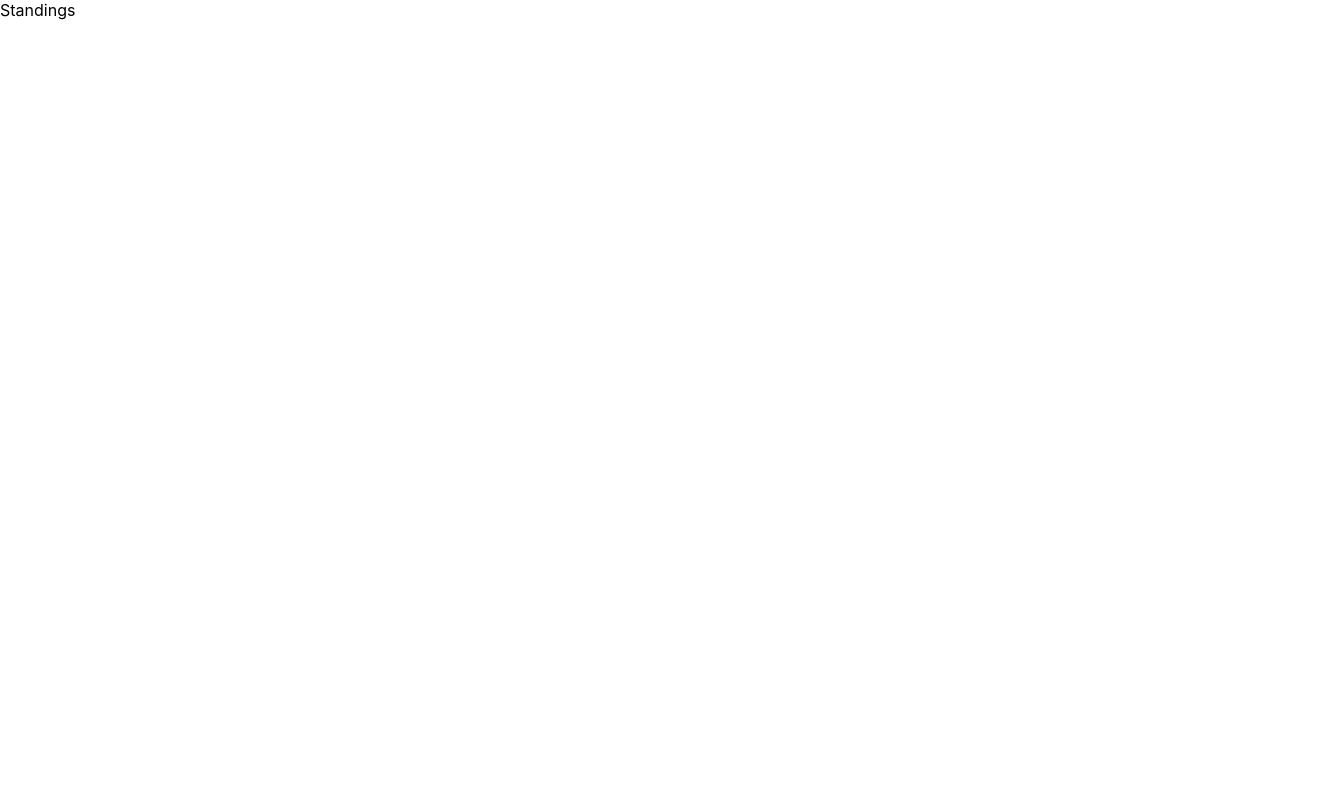
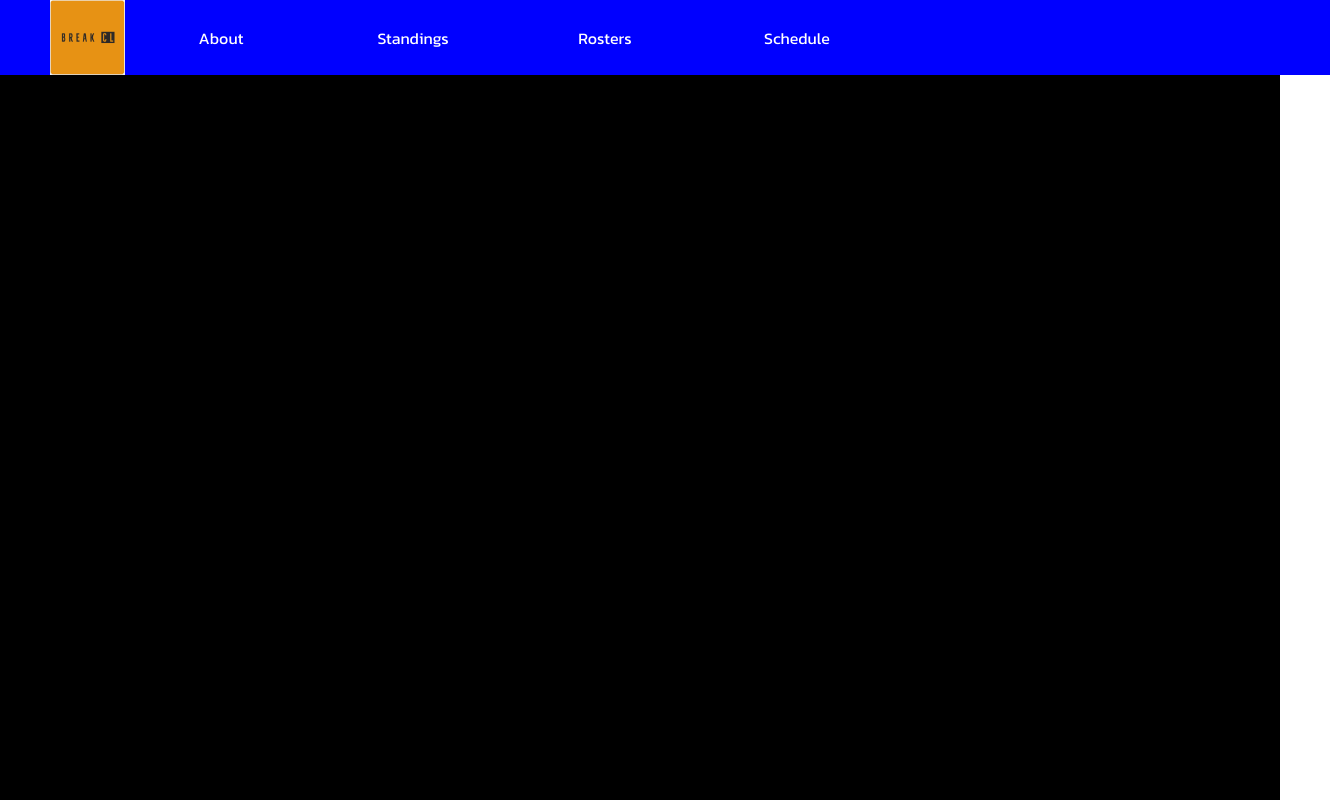
Before and after one commit to TheBestCodersInTheWorld/Break-CL, a React (Create React App) app in the folder client/: page /standings in a window 1280 px wide. Shown: the whole page, 1330 px wide, since content can reach past the window. Built offline with nearby package versions, Linux system fonts and the light colour scheme.

Commit message:
Finished about, started standings

```diff
--- a/client/src/components/Nav.js
+++ b/client/src/components/Nav.js
@@ -2,6 +2,8 @@ import React from 'react'
 import '../styles/Components.css';
 
 import { useNavigate } from "react-router-dom"
+
+import Logo from "../images/logo.png"
 
 
 const Nav = () => {
@@ -10,6 +12,9 @@ const Nav = () => {
 
   return (
     <div className="MainContainer">
+        <div className="NavLogoContainer" onClick={() => navigate('/')}>
+          <img className="NavLogo" src={Logo}/>
+        </div>
         <div className="NavOption" onClick={() => navigate('/about')}>About</div>
         <div className="NavOption" onClick={() => navigate('/standings')}>Standings</div>
         <div className="NavOption" onClick={() => navigate('/rosters')}>Rosters</div>
--- a/client/src/pages/About.js
+++ b/client/src/pages/About.js
@@ -1,6 +1,10 @@
 import React from 'react'
 import '../styles/About.css'
 import Nav from "../components/Nav.js"
+import Afclogo from "../images/afclogo.jpeg"
+import Cocoslogo from "../images/cocoslogo.jpeg"
+import Jubologo from "../images/jubologo.jpeg"
+import Midclogo from "../images/midcheeselogo.jpeg"
 
 const About = () => {
   return (
@@ -11,7 +15,10 @@ const About = () => {
         It is a long established fact that a reader will be distracted by the readable content of a page when looking at its layout. The point of using Lorem Ipsum is that it has a more-or-less normal distribution of letters, as opposed to using 'Content here, content here', making it look like readable English. Many desktop publishing packages and web page editors now use Lorem Ipsum as their default model text, and a search for 'lorem ipsum' will uncover many web sites still in their infancy. Various versions have evolved over the years, sometimes by accident, sometimes on purpose (injected humour and the like).
      </p>
      <div className="LogoAboutContainer" >
-
+        <img className="teamLogo" src={Afclogo}/>
+        <img className="teamLogo" src={Cocoslogo}/>
+        <img className="teamLogo" src={Midclogo}/>
+        <img className="teamLogo" src={Jubologo}/>
      </div>
 
     </div>
--- a/client/src/pages/Standings.js
+++ b/client/src/pages/Standings.js
@@ -1,8 +1,15 @@
 import React from 'react'
+import Nav from "../components/Nav.js"
+import '../styles/Standings.css'
 
 const Standings = () => {
   return (
-    <div>Standings</div>
+    <div className="Standings">
+
+      <Nav/>
+      Standings
+    </div>
+
   )
 }
 
--- a/client/src/styles/About.css
+++ b/client/src/styles/About.css
@@ -33,8 +33,21 @@
   }
 
   .LogoAboutContainer {
-    background-color: yellow;
+    background-color: black;
 
     height: 500px;
 
+    display: flex;
+    flex-direction:row;
+    justify-content:space-evenly;
+
+
+
+
   }
+  .teamLogo {
+
+    height: 300px;
+    width: 300px;
+
+  }
--- a/client/src/styles/Components.css
+++ b/client/src/styles/Components.css
@@ -39,3 +39,10 @@
 
 
 }
+
+.NavLogo {
+    height:75px;
+    width:75px;
+
+    background-color: black;
+}
--- /dev/null
+++ b/client/src/styles/Standings.css
@@ -0,0 +1,9 @@
+.Standings {
+
+    text-align: center;
+    width: 100%;
+    height: 800px;
+
+    background-color: black;
+
+}
```
Also changed, not shown: client/src/components/StandingsTable.js (added, +9 -0 lines), client/src/components/StandingsTableEntry.js (added, +18 -0 lines), client/src/images/logo.png (added).
